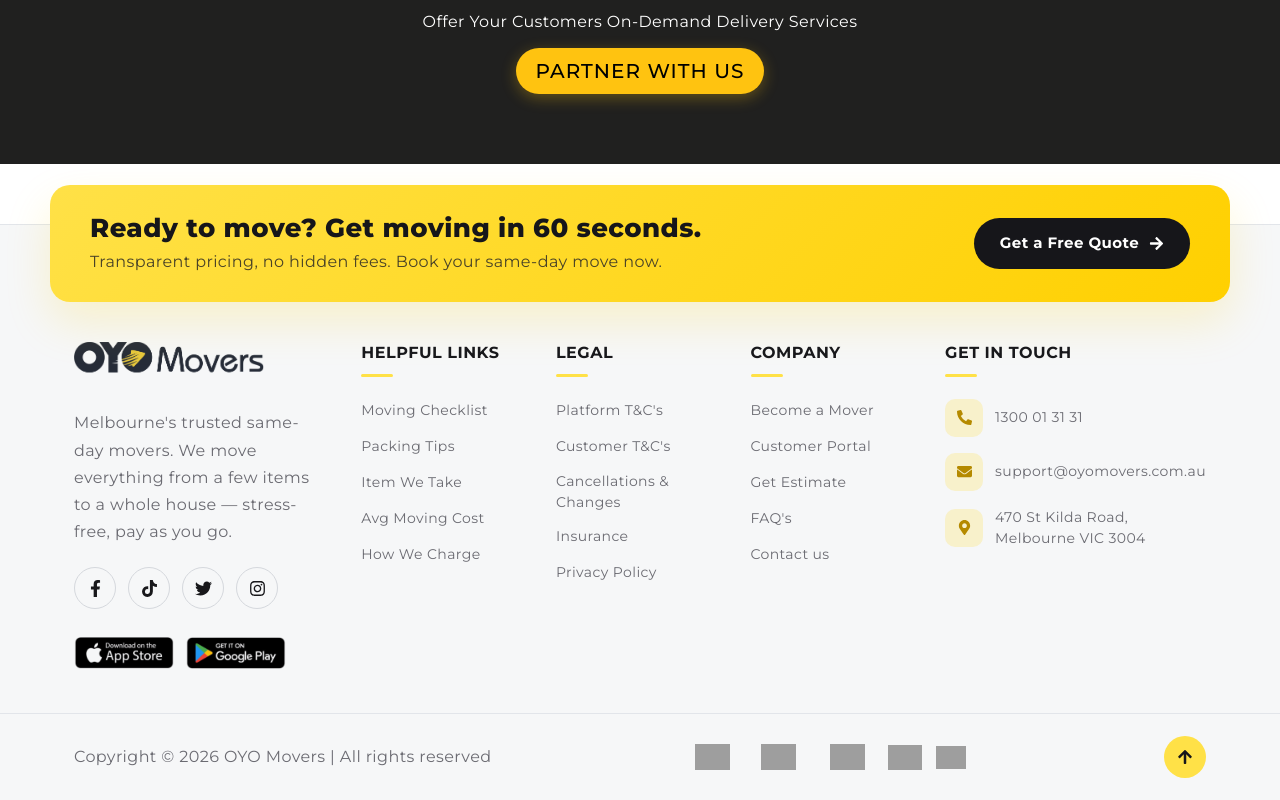
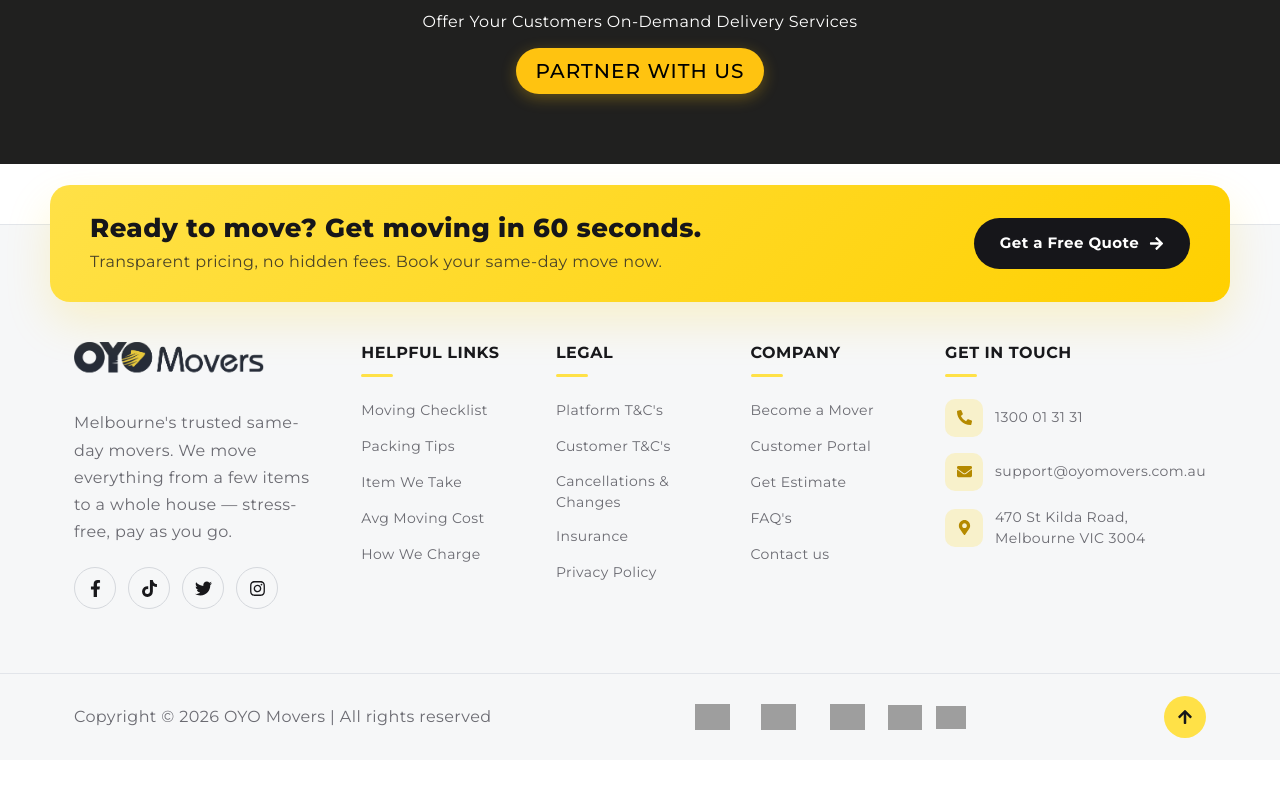
Before and after one commit to 2026Pacewalk/oyo-movers, a Next.js app: page / in a window 1280 px wide. Shown: the part 6105-6905 px from the top of the page. After the commit the page ends 6865 px from the top, so only its background shows below. Built offline with nearby package versions, Linux system fonts and the light colour scheme; no server answers; grey boxes are pictures that could not be loaded.

Commit message:
Remove App Store / Google Play badges from footer
Co-Authored-By: Claude Opus 4.8 <noreply@anthropic.com>

```diff
--- a/src/components/WebAppWrapper/Footer.tsx
+++ b/src/components/WebAppWrapper/Footer.tsx
@@ -126,14 +126,6 @@ const Footer = () => {
               ))}
             </ul>
 
-            <div className="footer-apps">
-              <a href="#" aria-label="Download on the App Store">
-                <img src="/images/AppleStore.png" alt="Download on the App Store" />
-              </a>
-              <a href="#" aria-label="Get it on Google Play">
-                <img src="/images/GooglePlay.png" alt="Get it on Google Play" />
-              </a>
-            </div>
           </div>
 
           {/* Link columns */}
```
